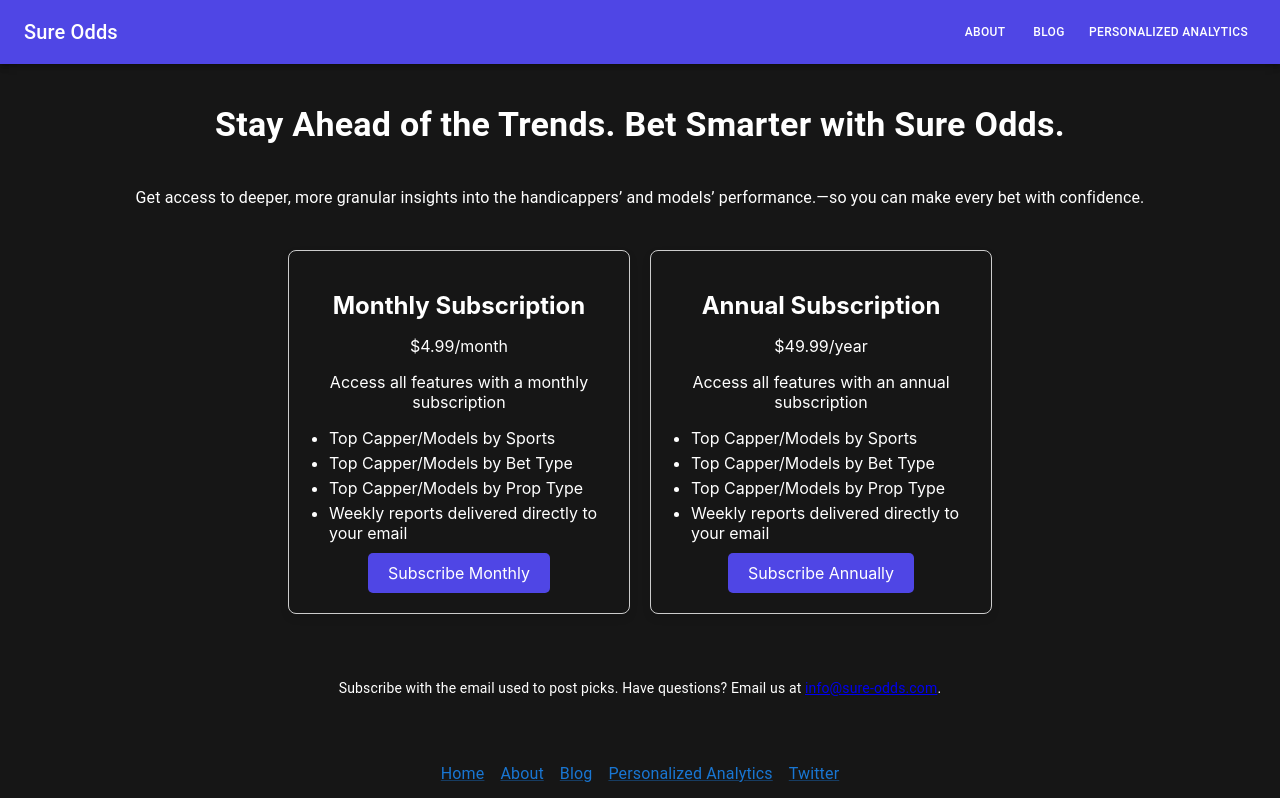
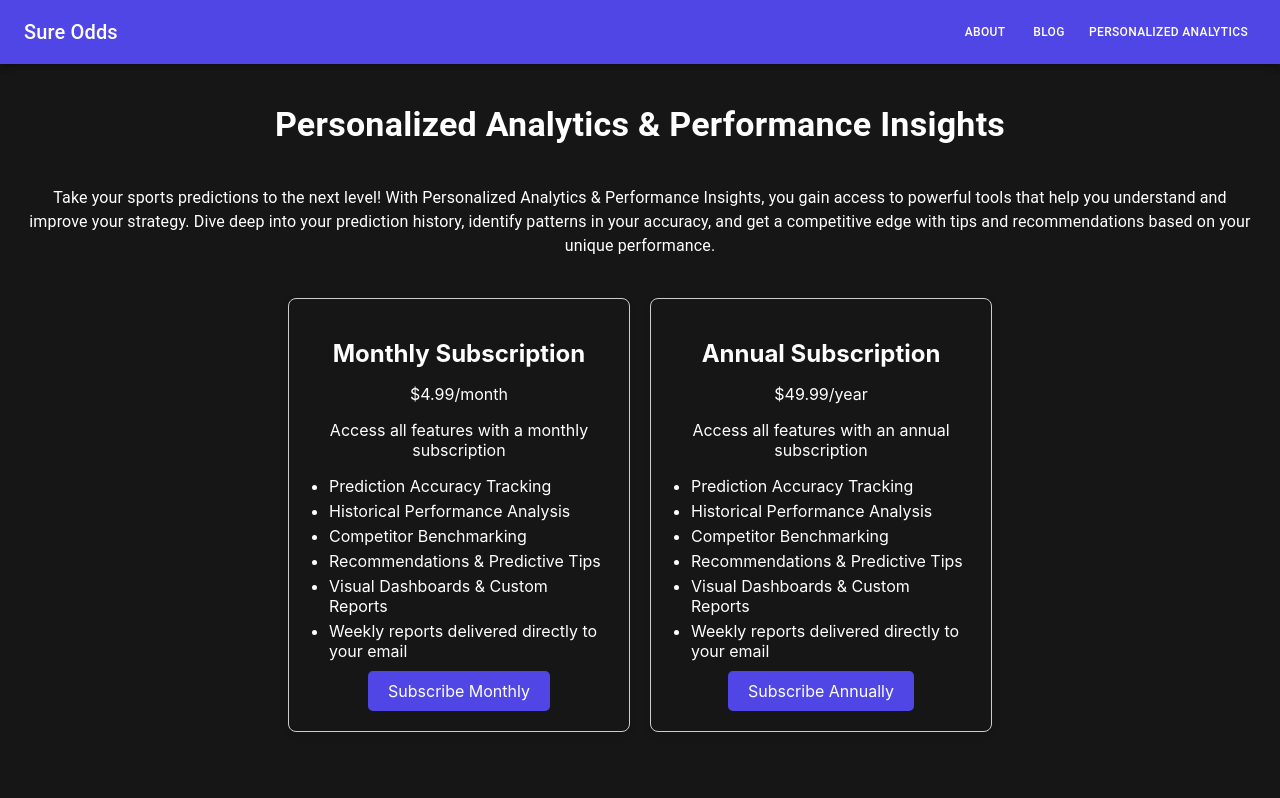
Before and after one commit to everyonesbuddy/sure-odds-sports-predictions-contest-FE, a React (Create React App) app: page /personalizedAnalytics in a window 1280 px wide. Shown: the top 798 px of the page. Built offline with nearby package versions, Linux system fonts and the light colour scheme.

Commit message:
change copy in personalized analytics

```diff
--- a/src/components/PersonalizedAnalytics.jsx
+++ b/src/components/PersonalizedAnalytics.jsx
@@ -6,9 +6,11 @@
 
 const PersonalizedAnalytics = () => {
   const features = [
-    "Top Capper/Models by Sports",
-    "Top Capper/Models by Bet Type",
-    "Top Capper/Models by Prop Type",
+    "Prediction Accuracy Tracking",
+    "Historical Performance Analysis",
+    "Competitor Benchmarking",
+    "Recommendations & Predictive Tips",
+    "Visual Dashboards & Custom Reports",
     "Weekly reports delivered directly to your email",
   ];
 
@@ -24,7 +26,7 @@
             fontWeight: "bold",
           }}
         >
-          Stay Ahead of the Trends. Bet Smarter with Sure Odds.
+          Personalized Analytics & Performance Insights
         </Typography>
         <Typography
           variant="body1"
@@ -32,8 +34,12 @@
             color: "white",
           }}
         >
-          Get access to deeper, more granular insights into the handicappers’
-          and models’ performance.—so you can make every bet with confidence.
+          Take your sports predictions to the next level! With Personalized
+          Analytics & Performance Insights, you gain access to powerful tools
+          that help you understand and improve your strategy. Dive deep into
+          your prediction history, identify patterns in your accuracy, and get a
+          competitive edge with tips and recommendations based on your unique
+          performance.
         </Typography>
       </div>
       <div className="pricing-cards">
```
